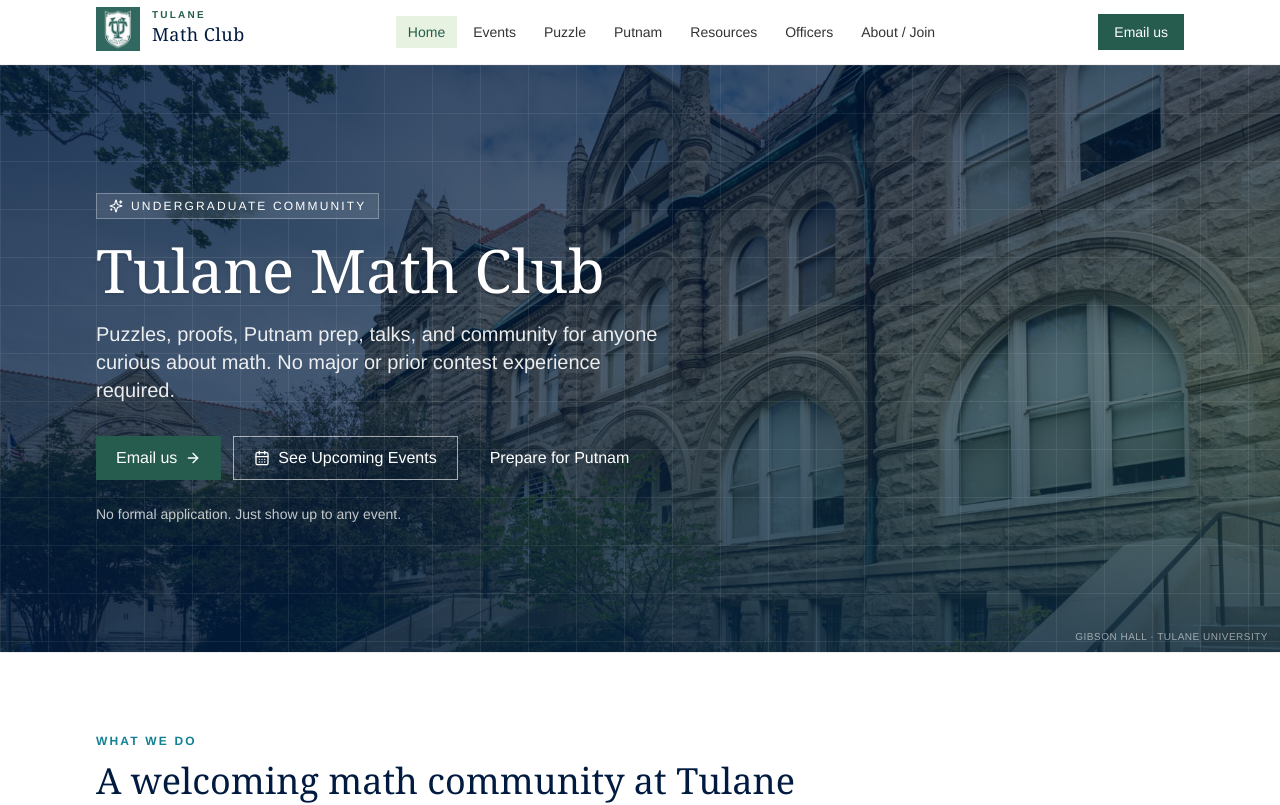
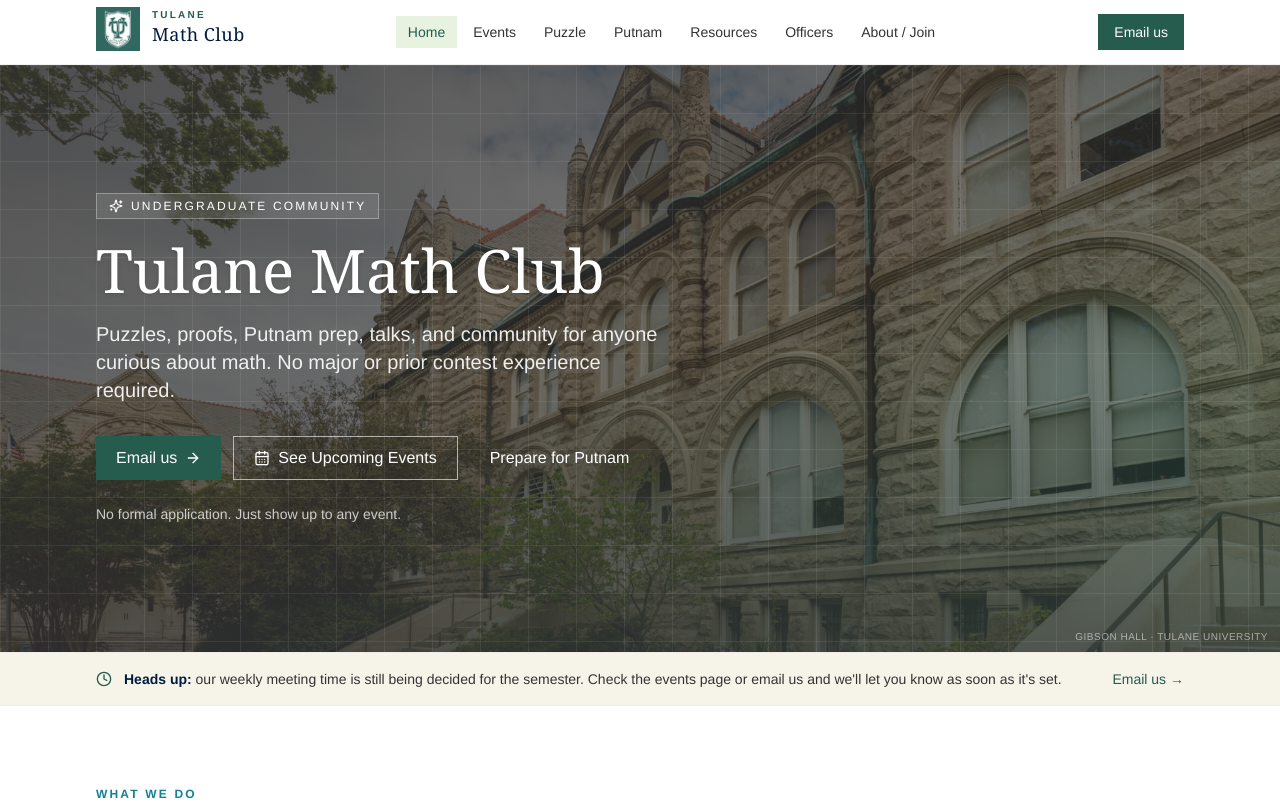
Before and after one commit to tulanemathsociety/tulanemathsociety.github.io, a Next.js app: page / in a window 1280 px wide. Shown: the top 805 px of the page. Built offline with nearby package versions, Linux system fonts and the light colour scheme.

Commit message:
Add meeting time notice to homepage, update section colors, and enhance styling across multiple components

```diff
--- a/app/page.tsx
+++ b/app/page.tsx
@@ -7,7 +7,9 @@ import {
   Compass,
   ArrowRight,
   Lightbulb,
+  Clock,
 } from "lucide-react";
+import { LINKS } from "@/lib/links";
 import { Hero } from "@/components/Hero";
 import { SectionHeader } from "@/components/SectionHeader";
 import { EventCard } from "@/components/EventCard";
@@ -66,6 +68,30 @@ export default function HomePage() {
   return (
     <>
       <Hero />
+
+      {/* Meeting time notice */}
+      <section className="border-b border-tulane-warm-gray bg-tulane-cream/60">
+        <div className="mx-auto flex max-w-6xl flex-col gap-2 px-4 py-4 sm:flex-row sm:items-center sm:justify-between sm:px-6 lg:px-8">
+          <p className="flex items-start gap-3 text-sm text-tulane-charcoal">
+            <Clock
+              className="mt-0.5 h-4 w-4 shrink-0 text-tulane-green"
+              aria-hidden
+            />
+            <span>
+              <span className="font-semibold text-tulane-navy">Heads up:</span>{" "}
+              our weekly meeting time is still being decided for the semester.
+              Check the events page or email us and we&apos;ll let you know as
+              soon as it&apos;s set.
+            </span>
+          </p>
+          <a
+            href={LINKS.email}
+            className="self-start text-sm font-medium text-tulane-green hover:text-tulane-secondary-green sm:self-auto"
+          >
+            Email us →
+          </a>
+        </div>
+      </section>
 
       {/* What we do */}
       <section className="mx-auto max-w-6xl px-4 pb-12 pt-20 sm:px-6 lg:px-8">
--- a/app/putnam/page.tsx
+++ b/app/putnam/page.tsx
@@ -34,7 +34,7 @@ const schedule = [
 export default function PutnamPage() {
   return (
     <>
-      <section className="relative isolate overflow-hidden border-b border-tulane-warm-gray bg-tulane-navy text-white">
+      <section className="relative isolate overflow-hidden border-b border-tulane-warm-gray bg-tulane-green text-white">
         <div
           aria-hidden
           className="absolute inset-0 opacity-25"
--- a/app/resources/latex/page.tsx
+++ b/app/resources/latex/page.tsx
@@ -397,7 +397,7 @@ export default function LatexGuidePage() {
           </FadeIn>
 
           <FadeIn delay={0.05} className="lg:col-span-3">
-            <pre className="overflow-x-auto border border-tulane-warm-gray bg-tulane-navy p-6 text-xs leading-relaxed text-tulane-pale-green sm:text-sm">
+            <pre className="overflow-x-auto border border-tulane-warm-gray bg-tulane-cream/40 p-6 font-mono text-xs leading-relaxed text-tulane-charcoal sm:text-sm">
               <code>{starterTemplate}</code>
             </pre>
           </FadeIn>
@@ -550,7 +550,7 @@ function PlatformCard({
       <ol className="mt-4 space-y-3 text-sm text-tulane-charcoal/85">
         {steps.map((step, i) => (
           <li key={step} className="flex items-start gap-3">
-            <span className="mt-0.5 inline-flex h-5 w-5 shrink-0 items-center justify-center bg-tulane-navy text-[11px] font-semibold text-white">
+            <span className="mt-0.5 inline-flex h-5 w-5 shrink-0 items-center justify-center bg-tulane-green text-[11px] font-semibold text-white">
               {i + 1}
             </span>
             <span>{step}</span>
--- a/app/resources/putnam/page.tsx
+++ b/app/resources/putnam/page.tsx
@@ -188,7 +188,7 @@ const studyPlan = [
 export default function PutnamResourcesPage() {
   return (
     <>
-      <section className="relative isolate overflow-hidden border-b border-tulane-warm-gray bg-tulane-navy text-white">
+      <section className="relative isolate overflow-hidden border-b border-tulane-warm-gray bg-tulane-green text-white">
         <div
           aria-hidden
           className="absolute inset-0 opacity-25"
@@ -433,7 +433,7 @@ export default function PutnamResourcesPage() {
       </section>
 
       <section className="mx-auto max-w-6xl px-4 pb-16 sm:px-6 lg:px-8">
-        <div className="grid items-center gap-6 border border-tulane-warm-gray bg-tulane-navy p-8 text-white sm:p-10 md:grid-cols-3">
+        <div className="grid items-center gap-6 border border-tulane-warm-gray bg-tulane-green p-8 text-white sm:p-10 md:grid-cols-3">
           <div className="md:col-span-2">
             <h2 className="font-serif text-2xl sm:text-3xl">
               Come to a prep session
--- a/components/Hero.tsx
+++ b/components/Hero.tsx
@@ -26,11 +26,11 @@ export function Hero() {
       {/* Tint + readability overlay */}
       <div
         aria-hidden
-        className="absolute inset-0 bg-gradient-to-br from-tulane-navy/85 via-tulane-navy/65 to-tulane-green/55"
+        className="absolute inset-0 bg-gradient-to-br from-tulane-charcoal/85 via-tulane-charcoal/65 to-tulane-green/55"
       />
       <div
         aria-hidden
-        className="absolute inset-0 bg-gradient-to-t from-tulane-navy/60 via-transparent to-transparent"
+        className="absolute inset-0 bg-gradient-to-t from-tulane-charcoal/60 via-transparent to-transparent"
       />
 
       {/* Subtle math pattern */}
--- a/components/IntegrationBeeFeature.tsx
+++ b/components/IntegrationBeeFeature.tsx
@@ -15,7 +15,7 @@ export function IntegrationBeeFeature({
 }: IntegrationBeeFeatureProps) {
   if (variant === "ribbon") {
     return (
-      <aside className="relative isolate overflow-hidden  border border-tulane-blue/30 bg-tulane-navy text-white">
+      <aside className="relative isolate overflow-hidden  border border-tulane-green/30 bg-tulane-green text-white">
         <BeeBackdrop />
         <div className="relative flex flex-col gap-4 px-6 py-5 sm:flex-row sm:items-center sm:justify-between sm:px-8">
           <div className="flex items-center gap-4">
@@ -53,7 +53,7 @@ export function IntegrationBeeFeature({
       whileInView={{ opacity: 1, y: 0 }}
       viewport={{ once: true, margin: "-60px" }}
       transition={{ duration: 0.5, ease: "easeOut" }}
-      className="relative isolate overflow-hidden  border border-tulane-green/20 bg-tulane-navy text-white shadow-lg"
+      className="relative isolate overflow-hidden  border border-tulane-green/20 bg-tulane-green text-white shadow-lg"
       aria-labelledby="integration-bee-heading"
     >
       <BeeBackdrop />
--- a/lib/types.ts
+++ b/lib/types.ts
@@ -14,6 +14,7 @@ export interface ClubEvent {
   location: string;
   description: string;
   rsvpUrl: string;
+  tentative?: boolean;
 }
 
 export type ResourceCategory =
```
